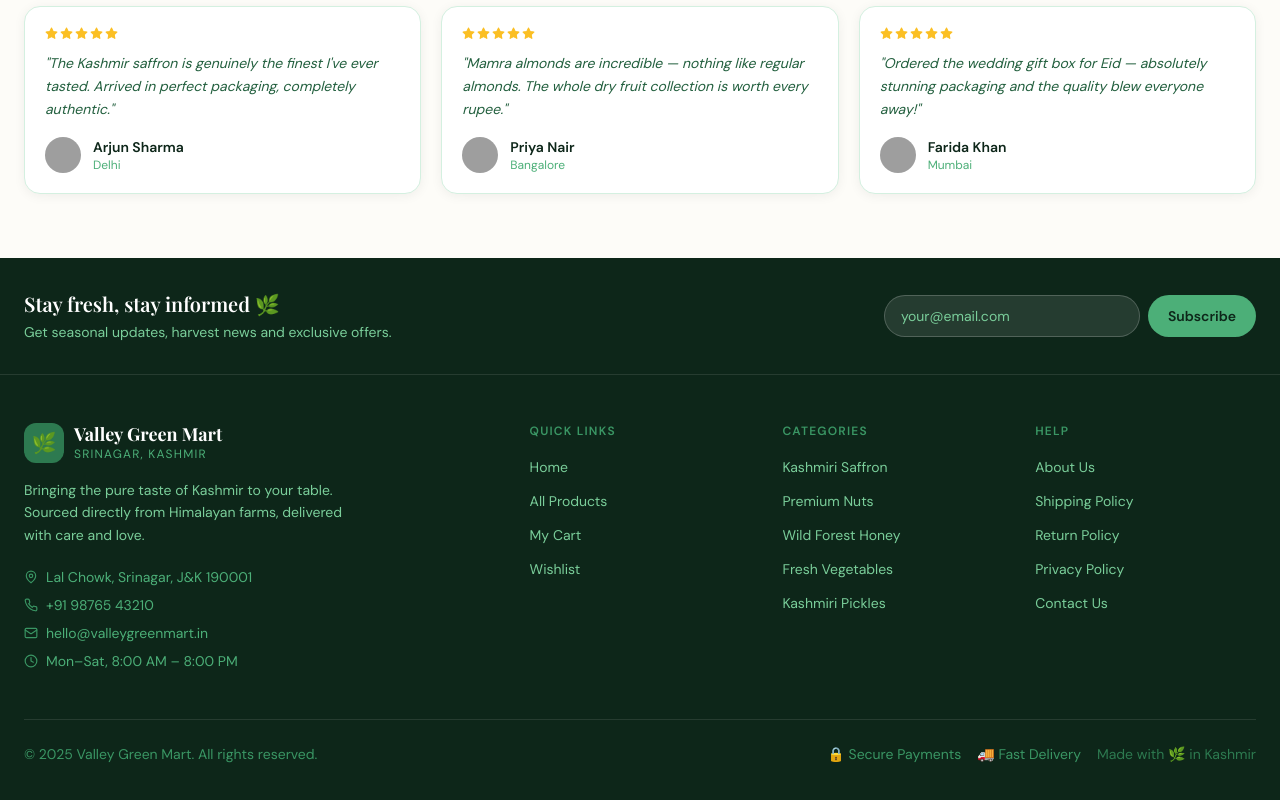
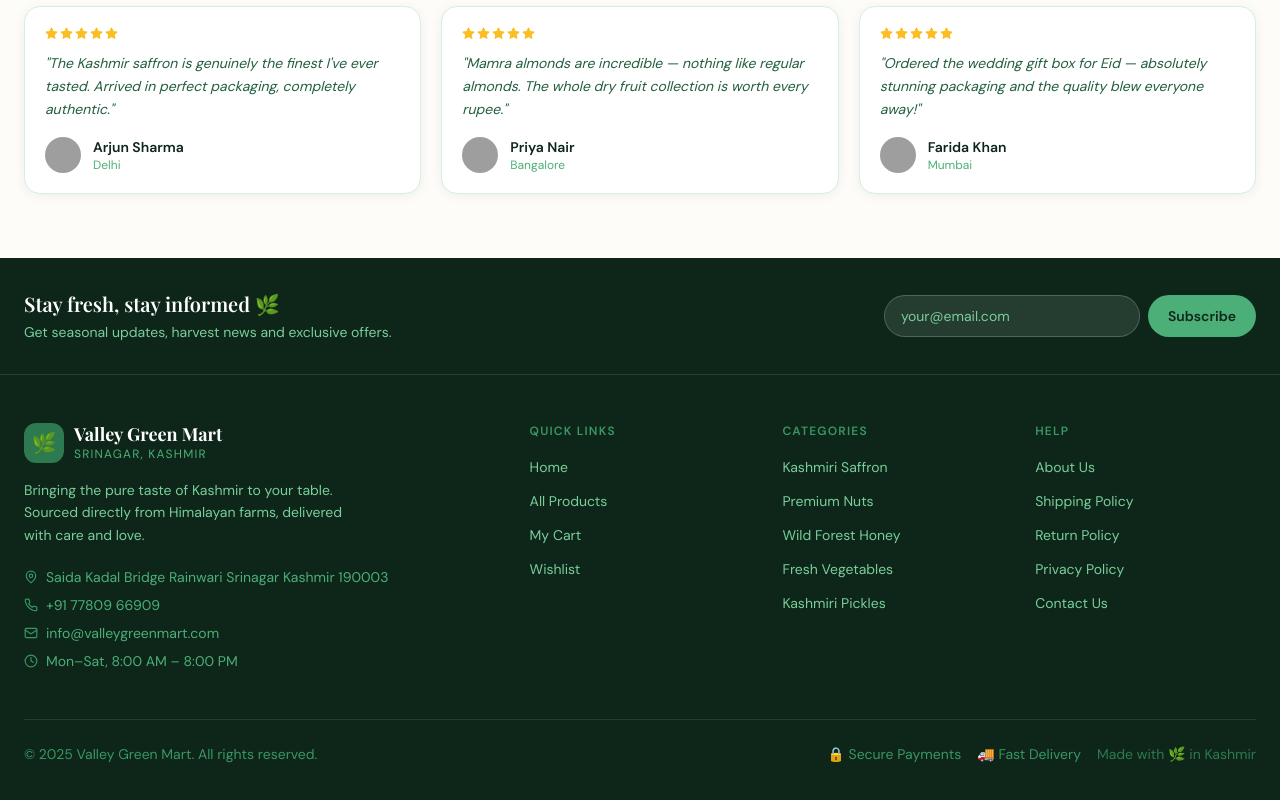
Before and after one commit to wajidkashoo14/valleygreenmart, a React (Vite) app: page / in a window 1280 px wide. Shown: the part 4120-4920 px from the top of the page. Built offline with nearby package versions, Linux system fonts and the light colour scheme; grey boxes are pictures that could not be loaded; a web font is replaced by a local one.

Commit message:
contact fix

```diff
--- a/src/components/layout/Footer.jsx
+++ b/src/components/layout/Footer.jsx
@@ -70,15 +70,15 @@ export default function Footer() {
             <div className="mt-5 space-y-2 text-sm text-green-400">
               <div className="flex items-center gap-2">
                 <MapPin size={14} className="text-green-500 flex-shrink-0" />
-                <span>Lal Chowk, Srinagar, J&K 190001</span>
+                <span>Saida Kadal Bridge Rainwari Srinagar Kashmir 190003</span>
               </div>
               <div className="flex items-center gap-2">
                 <Phone size={14} className="text-green-500 flex-shrink-0" />
-                <span>+91 98765 43210</span>
+                <span>+91 77809 66909</span>
               </div>
               <div className="flex items-center gap-2">
                 <Mail size={14} className="text-green-500 flex-shrink-0" />
-                <span>hello@valleygreenmart.in</span>
+                <span>info@valleygreenmart.com</span>
               </div>
               <div className="flex items-center gap-2">
                 <Clock size={14} className="text-green-500 flex-shrink-0" />
--- a/src/components/ui/WhatsAppButton.jsx
+++ b/src/components/ui/WhatsAppButton.jsx
@@ -2,7 +2,7 @@ import { useState } from 'react'
 import { motion, AnimatePresence } from 'framer-motion'
 import { X, Send } from 'lucide-react'
 
-const WHATSAPP_NUMBER = '918076145736'
+const WHATSAPP_NUMBER = '919186361336'
 
 const QUICK_MESSAGES = [
   {
```
